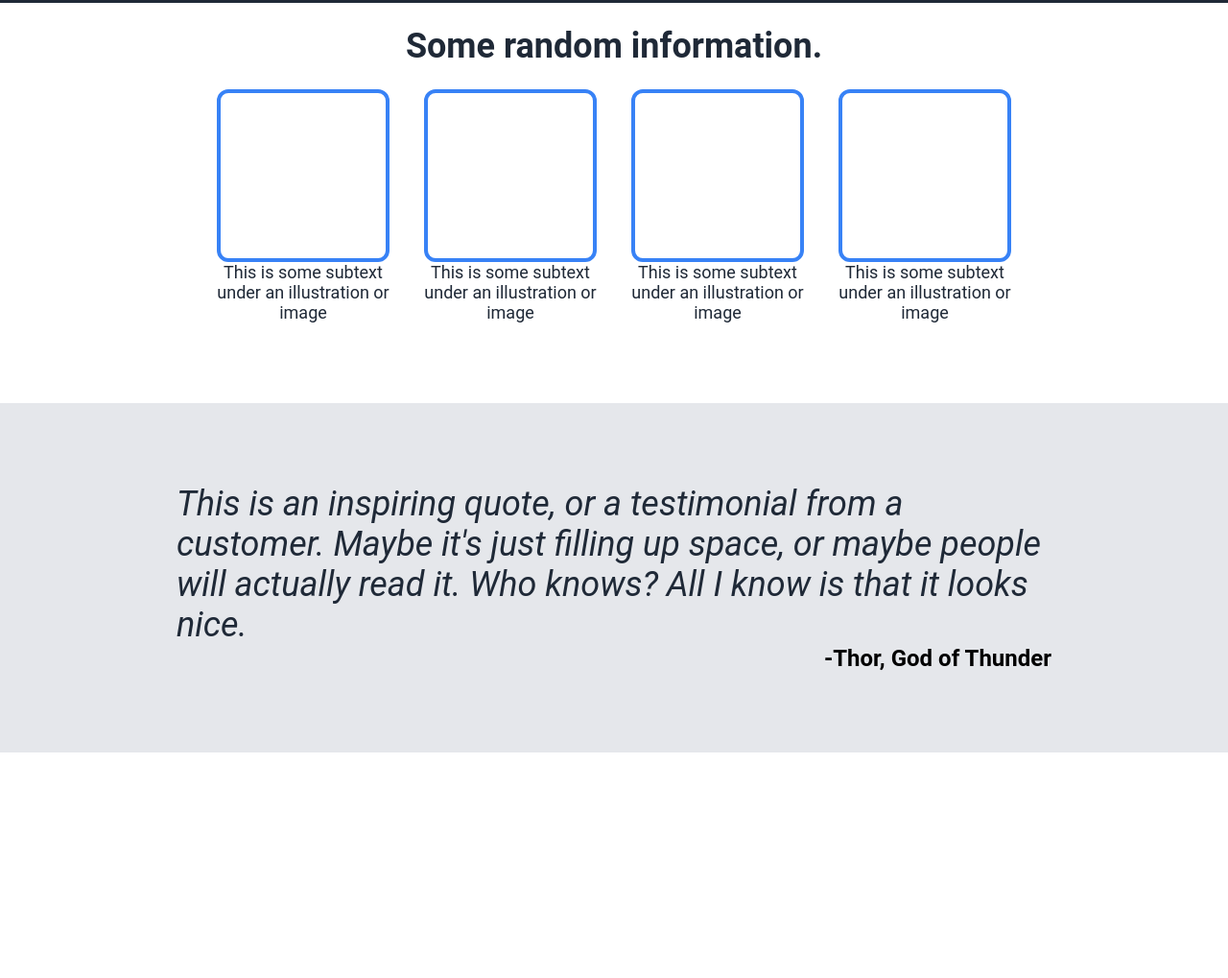
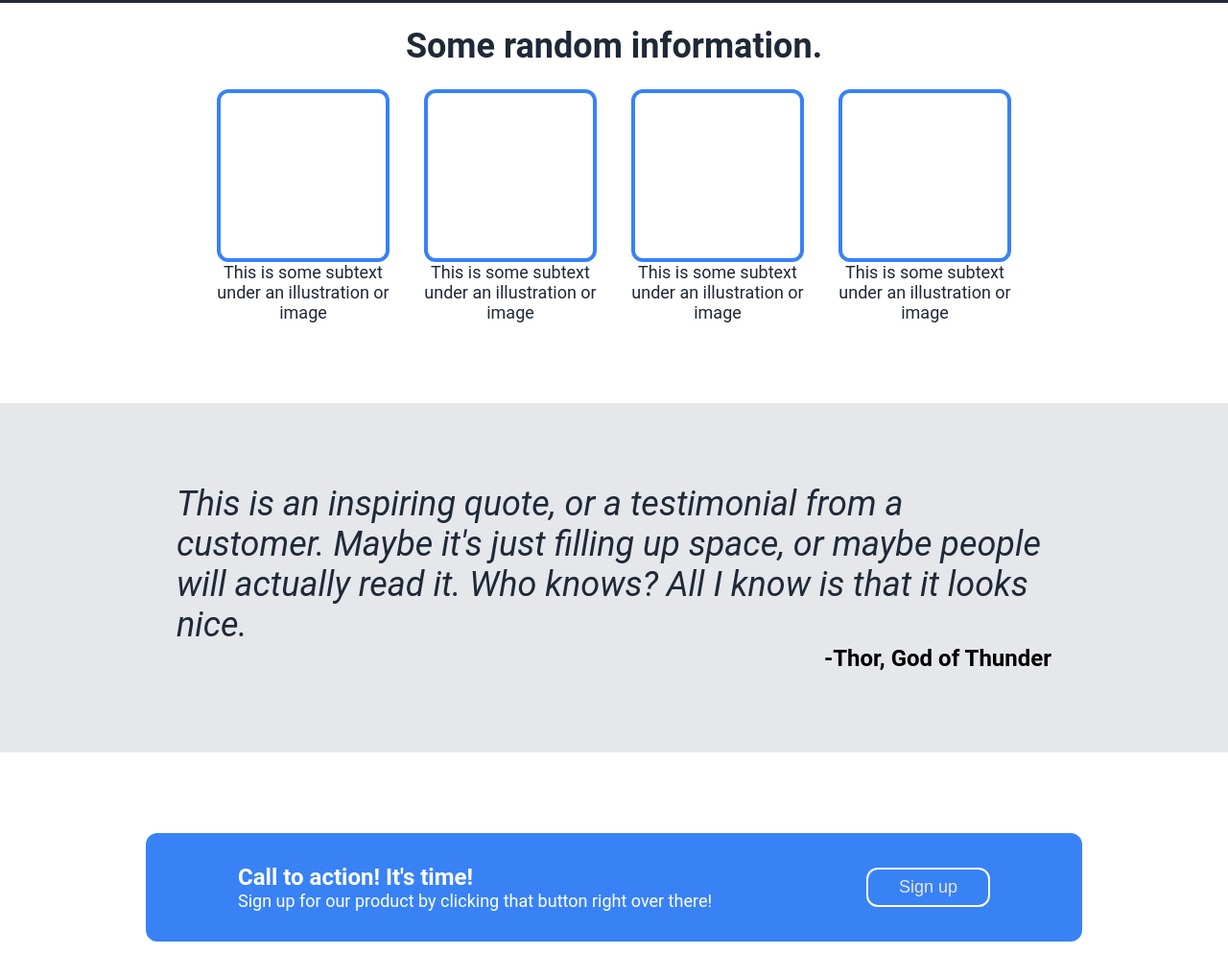
Before and after one commit to rasmusdjoergensen/landing-page, a plain HTML site: page index.html in a window 1280 px wide. Shown: the part 438-1457 px from the top of the page at 96% size. Before the commit the page ends 1222 px from the top, so only its background shows below. Drawn offline with Linux system fonts and the light colour scheme.

Commit message:
feat: Write HTML and CSS for call-to-action
Added text and button. Styled section.

```diff
--- a/index.html
+++ b/index.html
@@ -65,5 +65,14 @@
                 -Thor, God of Thunder
             </p>
         </div>
+        <div class="call-to-action">
+            <div class="button-text">
+                <p class="action">Call to action! It's time!</p>
+                <p class="explanation">
+                    Sign up for our product by clicking that button right over there!
+                </p>
+            </div>
+            <button class="sign-up">Sign up</button>
+        </div>
     </body>
 </html>
--- a/style.css
+++ b/style.css
@@ -129,3 +129,28 @@ h2 {
     font-size: 24px;
     text-align: right;
 }
+
+.call-to-action {
+    background-color: #3882F6;
+    margin: 84px 152px;
+    padding: 32px 96px;
+    border-radius: 12px;
+    display: flex;
+    justify-content: space-between;
+    align-items: center;
+}
+
+.action {
+    color: white;
+    font-size: 24px;
+    font-weight: bold;
+}
+
+.explanation {
+    color: white;
+    font-size: 18px;
+}
+
+.call-to-action .sign-up {
+    border: 2px solid white;
+}
```
